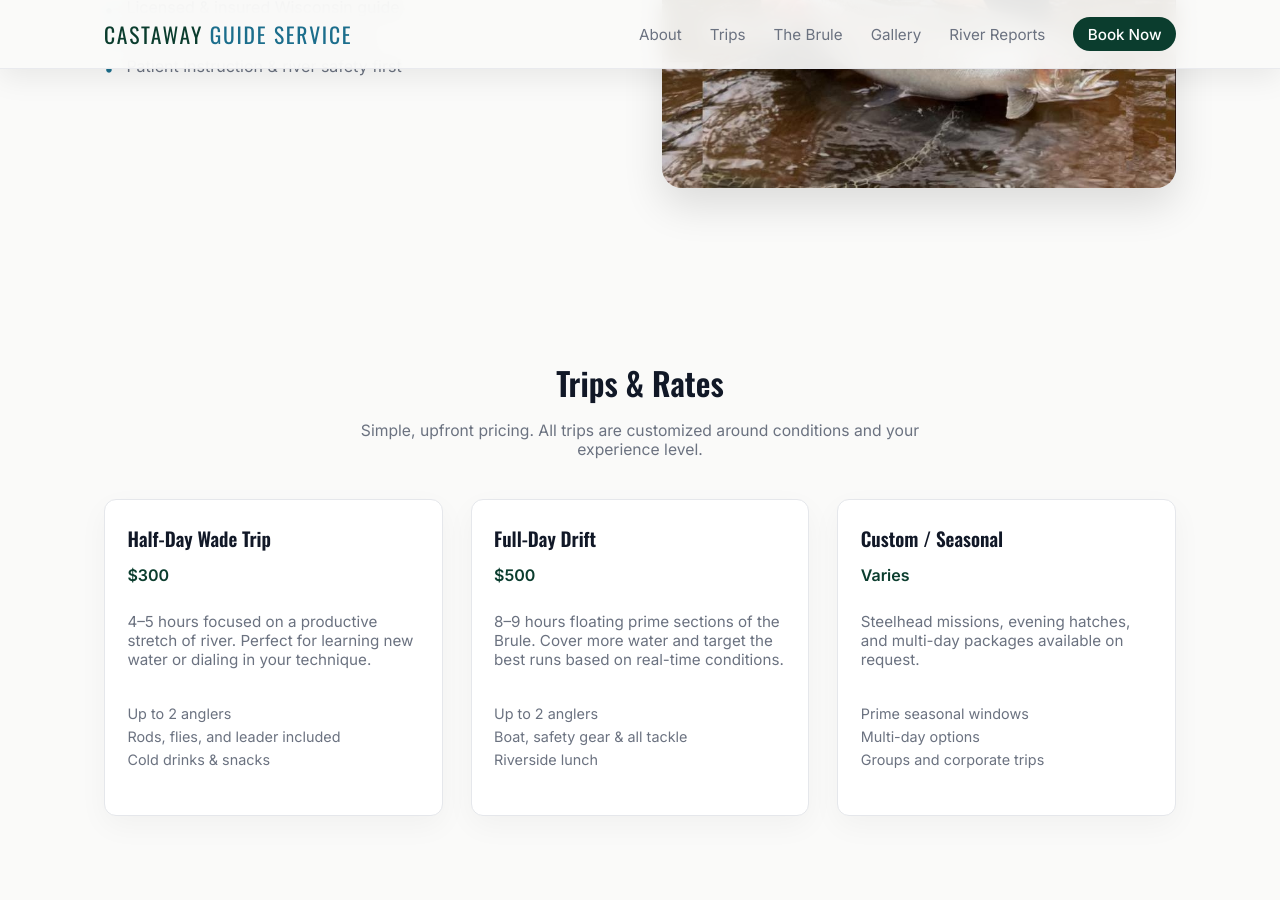
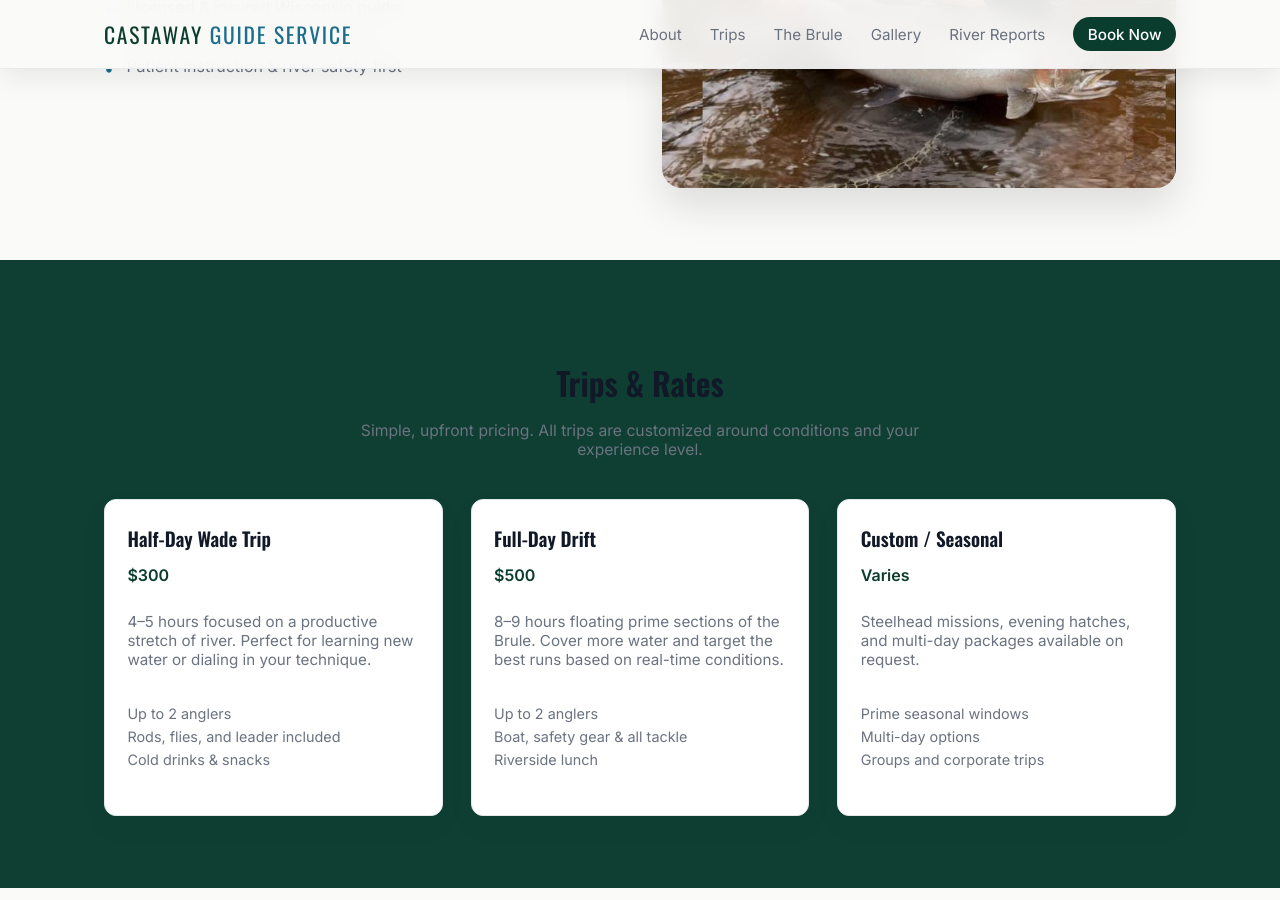
Before and after one commit to adamholden7/CastAwayGuideService, a Jekyll site: the page built from index.md, in a window 1280 px wide and 900 px high, scrolled down 1187 px. Built offline with Jekyll 4.4.1, drawn with Linux system fonts in a browser that asks for light colours.

Commit message:
Update styles.css

```diff
--- a/assets/css/styles.css
+++ b/assets/css/styles.css
@@ -199,6 +199,10 @@ a {
   gap: 0.75rem;
   font-size: 0.85rem;
   opacity: 0.9;
+}
+
+.section-hero-bg {
+  background: #0f3f33; /* or whatever exact green your hero uses */
 }
 
 /* BUTTONS */
```
